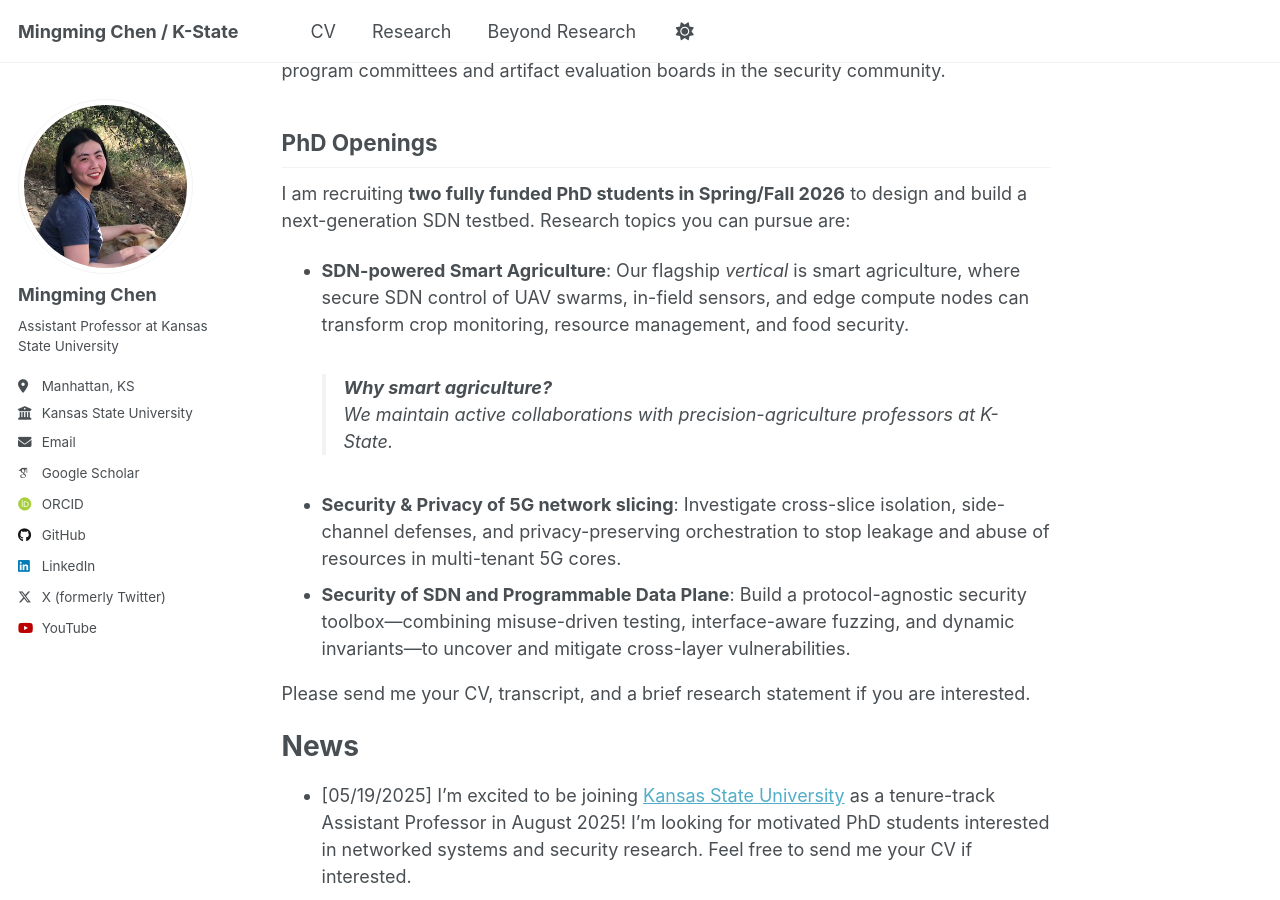
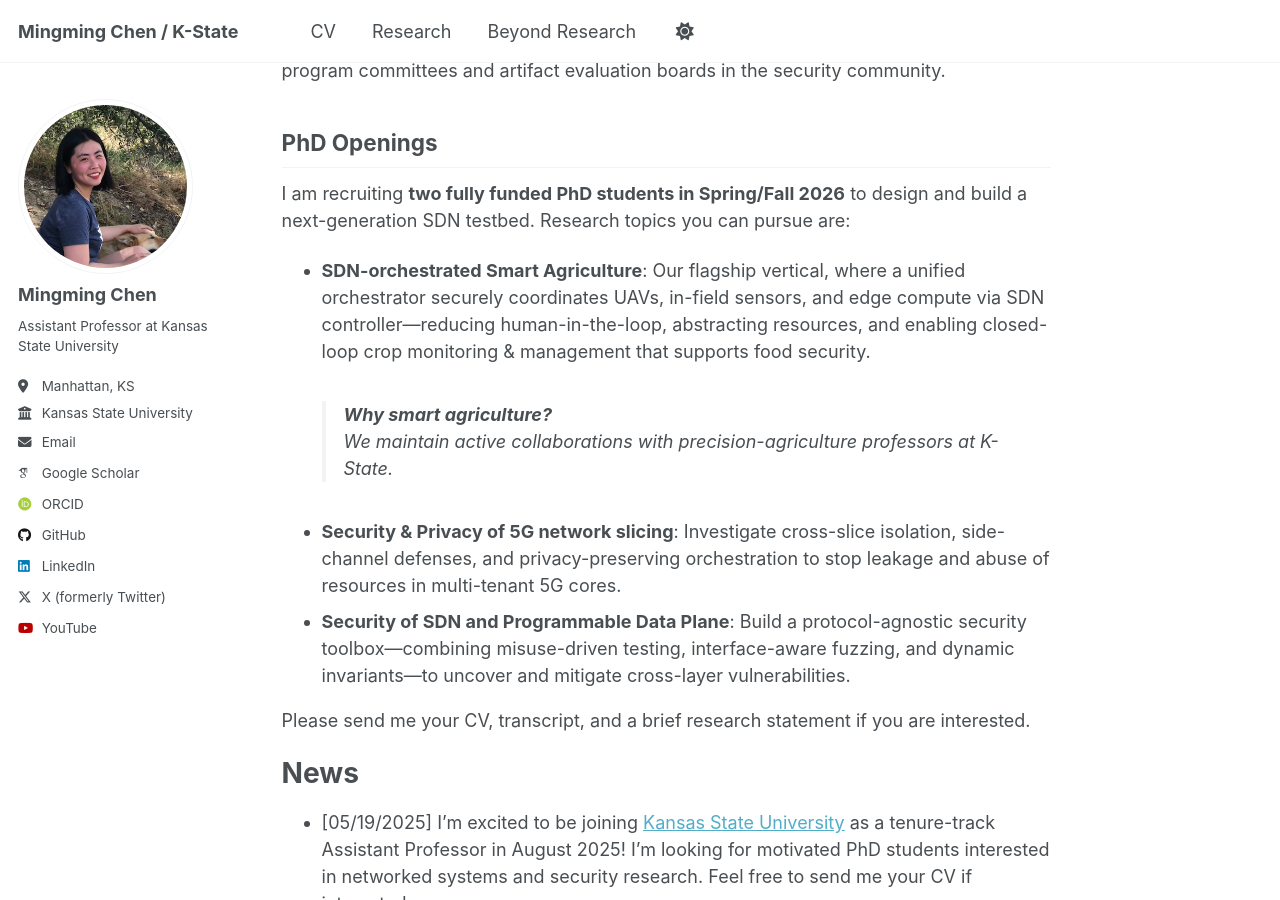
Before and after one commit to mzc796/mzc796.github.io, a Jekyll site: the page built from _pages/about.md, in a window 1280 px wide and 900 px high, scrolled down 381 px. Built offline with Jekyll 4.4.1, drawn with Linux system fonts in a browser that asks for light colours; some web fonts are replaced; a script that is not in the unit is left out.

Commit message:
Update about.md

```diff
--- a/_pages/about.md
+++ b/_pages/about.md
@@ -11,7 +11,7 @@ Welcome to Mingming's webpage! I am an assistant professor in Computer Science a
 ## PhD Openings
 
 I am recruiting **two fully funded PhD students in Spring/Fall 2026** to design and build a next-generation SDN testbed. Research topics you can pursue are:
-- **SDN-powered Smart Agriculture**: Our flagship *vertical* is smart agriculture, where secure SDN control of UAV swarms, in-field sensors, and edge compute nodes can transform crop monitoring, resource management, and food security.
+- **SDN-orchestrated Smart Agriculture**: Our flagship vertical, where a unified orchestrator securely coordinates UAVs, in-field sensors, and edge compute via SDN controller—reducing human-in-the-loop, abstracting resources, and enabling closed-loop crop monitoring & management that supports food security.
 > **Why smart agriculture?**
 > We maintain active collaborations with precision-agriculture professors at K-State.
 - **Security & Privacy of 5G network slicing**: Investigate cross-slice isolation, side-channel defenses, and privacy-preserving orchestration to stop leakage and abuse of resources in multi-tenant 5G cores.
```
